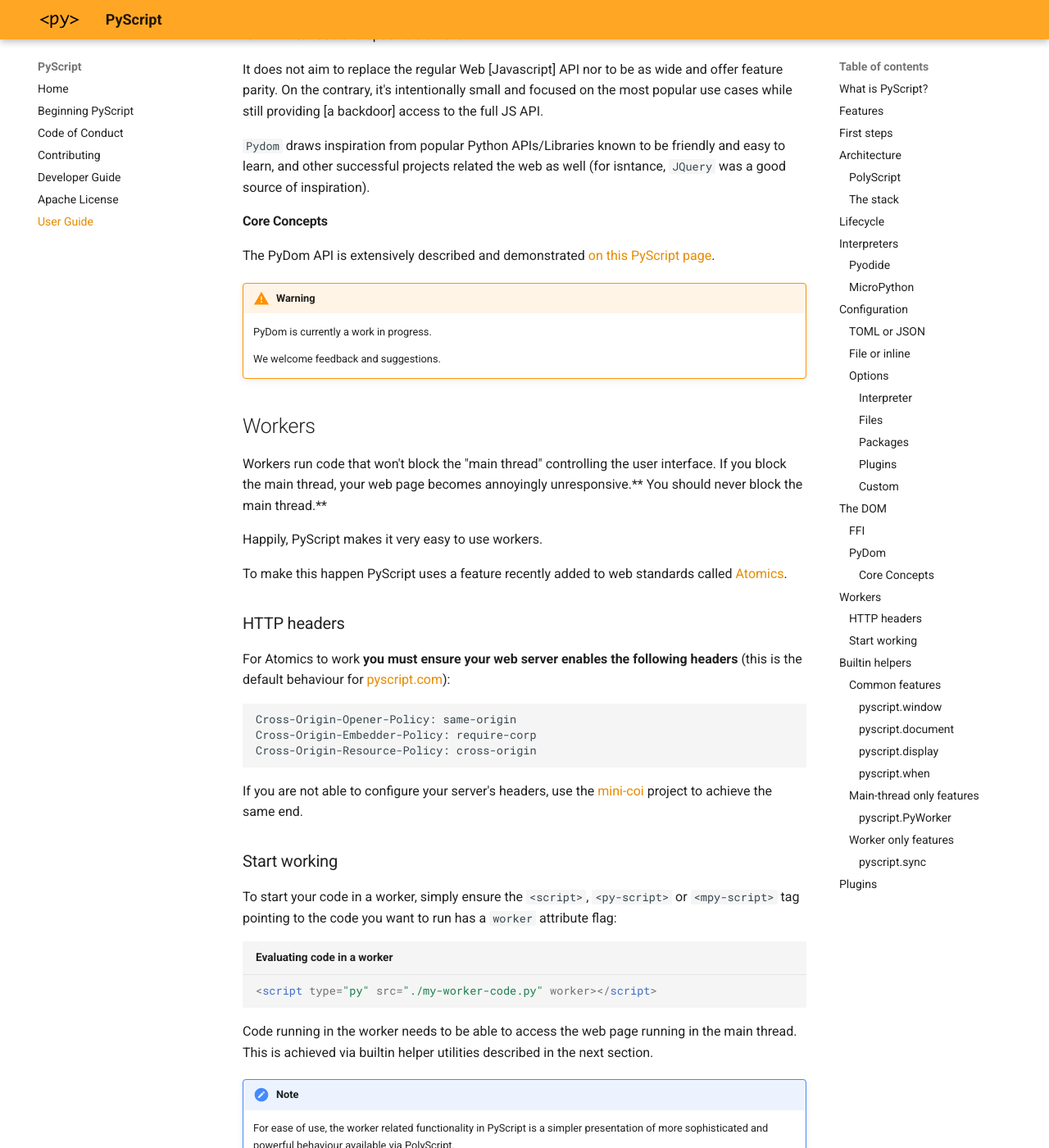
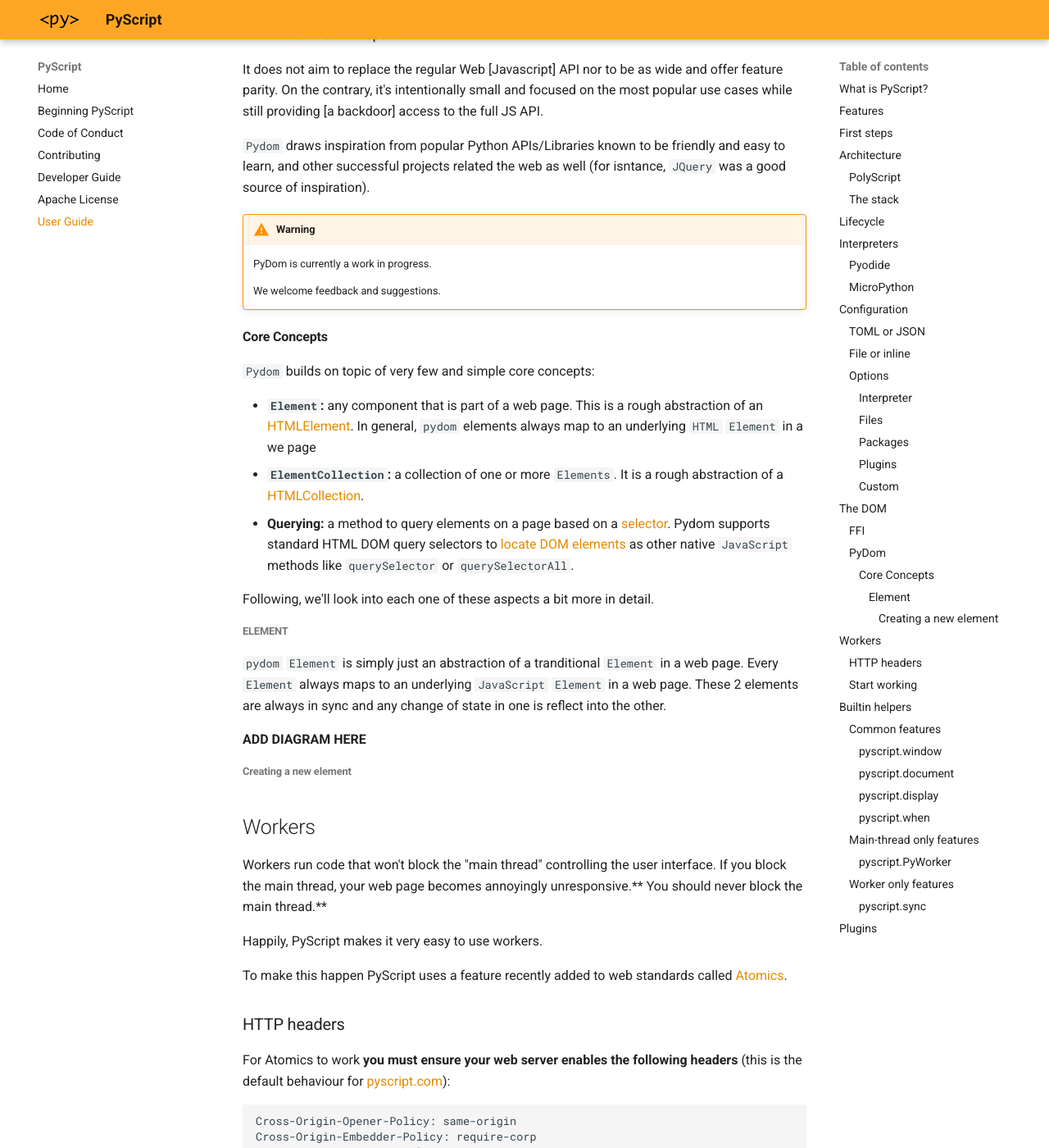
Before and after one commit to pyscript/docs, an MkDocs documentation site: the page built from docs/user-guide.md, in a window 1280 px wide and 1400 px high, scrolled down 19149 px. Shown: the whole window at 82% size. Built offline with MkDocs 1.6.1 and Material for MkDocs 9.7.7, drawn with Linux system fonts in a browser that asks for light colours; the version menu is left out.

Commit message:
added core concepts and beginning of the Element section

```diff
--- a/docs/user-guide.md
+++ b/docs/user-guide.md
@@ -933,23 +933,43 @@ It does not aim to replace the regular Web [Javascript] API nor to be as wide an
 feature parity. On the contrary, it's intentionally small and focused on the most popular
 use cases while still providing [a backdoor] access to the full JS API.
 
-
 `Pydom` draws inspiration from popular Python APIs/Libraries known to be friendly and
 easy to learn, and other successful projects related the web as well (for isntance,
 `JQuery` was a good source of inspiration).
-
-#### Core Concepts
-
-
-
-The PyDom API is extensively described and demonstrated
-[on this PyScript page](https://fpliger.pyscriptapps.com/pyweb/latest/pydom.html).
 
 !!! warning
 
     PyDom is currently a work in progress.
 
     We welcome feedback and suggestions.
+
+
+#### Core Concepts
+
+`Pydom` builds on topic of very few and simple core concepts:
+
+* __`Element`:__ any component that is part of a web page. This is a rough abstraction of an
+[HTMLElement](https://developer.mozilla.org/en-US/docs/Glossary/Element). In general,
+`pydom` elements always map to an underlying `HTML` `Element` in a we page
+* __`ElementCollection`:__ a collection of one or more `Elements`. It is a rough abstraction
+of a [HTMLCollection](https://developer.mozilla.org/en-US/docs/Web/API/HTMLCollection).
+* __Querying:__ a method to query elements on a page based on a
+[selector](https://developer.mozilla.org/en-US/docs/Web/CSS/CSS_selectors). Pydom supports
+standard HTML DOM query selectors to [locate DOM elements](https://developer.mozilla.org/en-US/docs/Web/API/Document_object_model/Locating_DOM_elements_using_selectors) as other native `JavaScript` methods like
+`querySelector` or `querySelectorAll`.
+
+Following, we'll look into each one of these aspects a bit more in detail.
+
+##### Element
+
+`pydom` `Element` is simply just an abstraction of a tranditional `Element` in a web page.
+Every `Element` always maps to an underlying `JavaScript` `Element` in a web page. These 2
+elements are always in sync and any change of state in one is reflect into the other.
+
+__ADD DIAGRAM HERE__
+
+###### Creating a new element
+
 
 
 
```
